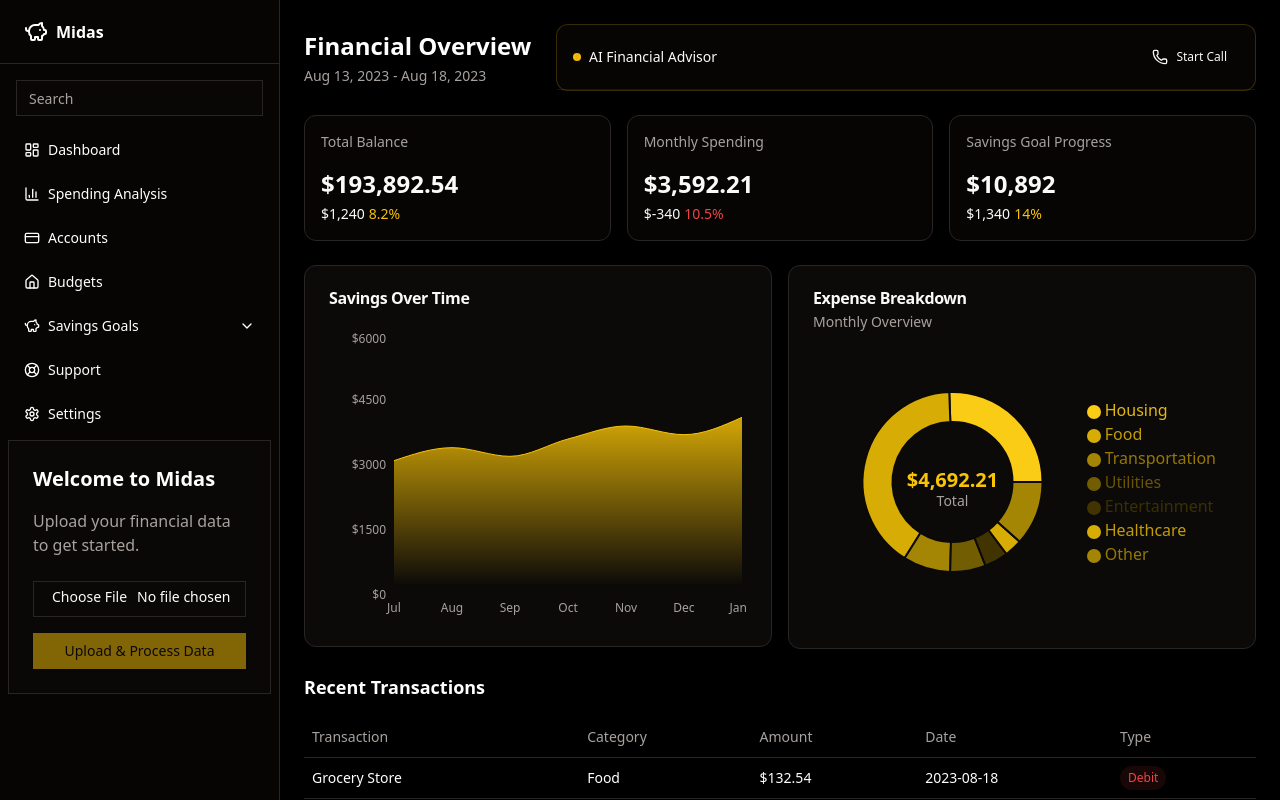
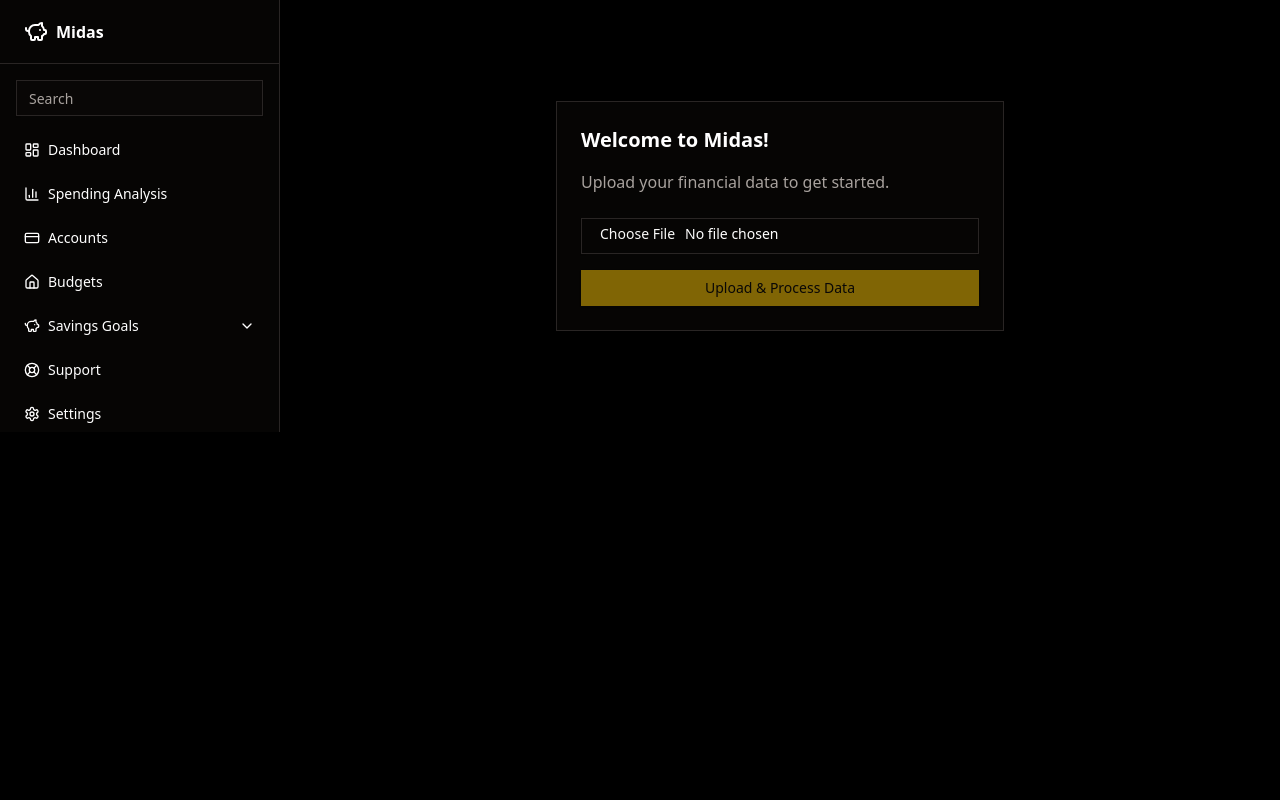
Before and after one commit to nealsshah/midas, a Next.js app: page / in a window 1280 px wide. Shown: the top 800 px of the page. Built offline with nearby package versions, Linux system fonts and the light colour scheme.

Commit message:
updated loading state

```diff
--- a/app/page.tsx
+++ b/app/page.tsx
@@ -1,27 +1,31 @@
 "use client";
 
-import { useState, useEffect } from "react";
-import { Button } from "@/components/ui/button"
-import { Card } from "@/components/ui/card"
-import { Input } from "@/components/ui/input"
-import { MetricsCard } from "@/components/metrics-card"
-import { TransactionTable } from "@/components/vault-table"
-import { AIAdvisorCall } from "@/components/ai-advisor-call"
-import { BarChart3, ChevronDown, CreditCard, Home, LayoutDashboard, LifeBuoy, PiggyBank, Settings } from "lucide-react"
-import { ExpensePieChart } from "@/components/expense-pie-chart"
-import { SavingsGraph } from "@/components/savings-graph"
-import financialData from "@/finances.json"
+import { useState } from "react";
+import { Button } from "@/components/ui/button";
+import { Card } from "@/components/ui/card";
+import { Input } from "@/components/ui/input";
+import { MetricsCard } from "@/components/metrics-card";
+import { TransactionTable } from "@/components/vault-table";
+import { AIAdvisorCall } from "@/components/ai-advisor-call";
+import {
+  BarChart3,
+  ChevronDown,
+  CreditCard,
+  Home,
+  LayoutDashboard,
+  LifeBuoy,
+  PiggyBank,
+  Settings,
+} from "lucide-react";
+import { ExpensePieChart } from "@/components/expense-pie-chart";
+import { SavingsGraph } from "@/components/savings-graph";
+import financialData from "@/finances.json";
 import { FinancialDataUploader } from "@/components/FinancialDataUploader";
 import { Skeleton } from "@/components/ui/skeleton";
 
 export default function Page() {
   const [isLoading, setIsLoading] = useState(false);
   const [hasData, setHasData] = useState(false);
-
-  useEffect(() => {
-    // Check if financial data exists and has content
-    setHasData(financialData && financialData.overview !== undefined);
-  }, []);
 
   const handleProcessingStart = () => {
     setIsLoading(true);
@@ -30,7 +34,6 @@ export default function Page() {
   const handleProcessingComplete = () => {
     setIsLoading(false);
     setHasData(true);
-    window.location.reload(); // Reload to get new financial data
   };
 
   const handleReset = async () => {
@@ -59,43 +62,81 @@ export default function Page() {
             <Input placeholder="Search" className="bg-background/50" />
           </div>
           <nav className="space-y-2 px-2">
-            <Button variant="ghost" className="w-full justify-start gap-2 hover:bg-primary/10 hover:text-primary">
+            <Button
+              variant="ghost"
+              className="w-full justify-start gap-2 hover:bg-primary/10 hover:text-primary"
+            >
               <LayoutDashboard className="h-4 w-4" />
               Dashboard
             </Button>
-            <Button variant="ghost" className="w-full justify-start gap-2 hover:bg-primary/10 hover:text-primary">
+            <Button
+              variant="ghost"
+              className="w-full justify-start gap-2 hover:bg-primary/10 hover:text-primary"
+            >
               <BarChart3 className="h-4 w-4" />
               Spending Analysis
             </Button>
-            <Button variant="ghost" className="w-full justify-start gap-2 hover:bg-primary/10 hover:text-primary">
+            <Button
+              variant="ghost"
+              className="w-full justify-start gap-2 hover:bg-primary/10 hover:text-primary"
+            >
               <CreditCard className="h-4 w-4" />
               Accounts
             </Button>
-            <Button variant="ghost" className="w-full justify-start gap-2 hover:bg-primary/10 hover:text-primary">
+            <Button
+              variant="ghost"
+              className="w-full justify-start gap-2 hover:bg-primary/10 hover:text-primary"
+            >
               <Home className="h-4 w-4" />
               Budgets
             </Button>
-            <Button variant="ghost" className="w-full justify-start gap-2 hover:bg-primary/10 hover:text-primary">
+            <Button
+              variant="ghost"
+              className="w-full justify-start gap-2 hover:bg-primary/10 hover:text-primary"
+            >
               <PiggyBank className="h-4 w-4" />
               Savings Goals
               <ChevronDown className="ml-auto h-4 w-4" />
             </Button>
-            <Button variant="ghost" className="w-full justify-start gap-2 hover:bg-primary/10 hover:text-primary">
+            <Button
+              variant="ghost"
+              className="w-full justify-start gap-2 hover:bg-primary/10 hover:text-primary"
+            >
               <LifeBuoy className="h-4 w-4" />
               Support
             </Button>
-            <Button variant="ghost" className="w-full justify-start gap-2 hover:bg-primary/10 hover:text-primary">
+            <Button
+              variant="ghost"
+              className="w-full justify-start gap-2 hover:bg-primary/10 hover:text-primary"
+            >
               <Settings className="h-4 w-4" />
               Settings
             </Button>
-            <FinancialDataUploader
-                  onProcessingStart={handleProcessingStart}
-                  onProcessingComplete={handleProcessingComplete}
-                />
+
           </nav>
         </aside>
         <main className="p-6">
-          {!hasData ? (
+          {isLoading ? (
+            // Dashboard in loading state: show skeleton loaders.
+            <>
+              <div className="mb-6">
+                <Skeleton className="h-[200px] w-full bg-gray-900 animate-pulse" />
+              </div>
+              <div className="grid gap-4 md:grid-cols-3">
+                <Skeleton className="h-[120px] bg-gray-900 animate-pulse" />
+                <Skeleton className="h-[120px] bg-gray-900 animate-pulse" />
+                <Skeleton className="h-[120px] bg-gray-900 animate-pulse" />
+              </div>
+              <div className="flex w-full gap-4 mt-6">
+                <Skeleton className="h-[300px] flex-1 bg-gray-900 animate-pulse" />
+                <Skeleton className="h-[300px] flex-1 bg-gray-900 animate-pulse" />
+              </div>
+              <div className="mt-6">
+                <Skeleton className="h-[400px] w-full bg-gray-900 animate-pulse" />
+              </div>
+            </>
+          ) : !hasData ? (
+            // No data & not loading: show the uploader
             <div className="h-full flex items-center justify-center">
               <div className="w-full max-w-md">
                 <FinancialDataUploader
@@ -104,30 +145,15 @@ export default function Page() {
                 />
               </div>
             </div>
-          ) : isLoading ? (
-            <>
-              <div className="mb-6">
-                <Skeleton className="h-[200px] w-full" />
-              </div>
-              <div className="grid gap-4 md:grid-cols-3">
-                <Skeleton className="h-[120px]" />
-                <Skeleton className="h-[120px]" />
-                <Skeleton className="h-[120px]" />
-              </div>
-              <div className="flex w-full gap-4 mt-6">
-                <Skeleton className="h-[300px] flex-1" />
-                <Skeleton className="h-[300px] flex-1" />
-              </div>
-              <div className="mt-6">
-                <Skeleton className="h-[400px] w-full" />
-              </div>
-            </>
           ) : (
+            // Data is available and not loading: show the populated dashboard.
             <>
               <div className="mb-6 flex items-center justify-between">
                 <div className="space-y-1">
                   <h1 className="text-2xl font-bold">Financial Overview</h1>
-    <div className="text-sm text-muted-foreground">Aug 13, 2023 - Aug 18, 2023</div>
+                  <div className="text-sm text-muted-foreground">
+                    Aug 13, 2023 - Aug 18, 2023
+                  </div>
                 </div>
                 <div className="w-[700px]">
                   <AIAdvisorCall className="border-primary" />
@@ -140,7 +166,7 @@ export default function Page() {
                   change={{
                     value: `$${financialData.overview.totalBalance.change.value.toLocaleString()}`,
                     percentage: `${financialData.overview.totalBalance.change.percentage}%`,
-                    isPositive: financialData.overview.totalBalance.change.isPositive
+                    isPositive: financialData.overview.totalBalance.change.isPositive,
                   }}
                   className="border-primary/20"
                 />
@@ -150,7 +176,7 @@ export default function Page() {
                   change={{
                     value: `$${financialData.overview.monthlySpending.change.value.toLocaleString()}`,
                     percentage: `${financialData.overview.monthlySpending.change.percentage}%`,
-                    isPositive: financialData.overview.monthlySpending.change.isPositive
+                    isPositive: financialData.overview.monthlySpending.change.isPositive,
                   }}
                   className="border-primary/20"
                 />
@@ -160,7 +186,7 @@ export default function Page() {
                   change={{
                     value: `$${financialData.overview.savingsGoal.change.value.toLocaleString()}`,
                     percentage: `${financialData.overview.savingsGoal.change.percentage}%`,
-                    isPositive: financialData.overview.savingsGoal.change.isPositive
+                    isPositive: financialData.overview.savingsGoal.change.isPositive,
                   }}
                   className="border-primary/20"
                 />
@@ -174,7 +200,9 @@ export default function Page() {
                 </div>
               </div>
               <div className="mt-6">
-                <h2 className="text-lg font-semibold mb-4">Recent Transactions</h2>
+                <h2 className="text-lg font-semibold mb-4">
+                  Recent Transactions
+                </h2>
                 <TransactionTable />
               </div>
             </>
@@ -182,5 +210,5 @@ export default function Page() {
         </main>
       </div>
     </div>
-  )
+  );
 }
--- a/components/FinancialDataUploader.tsx
+++ b/components/FinancialDataUploader.tsx
@@ -49,7 +49,7 @@ export function FinancialDataUploader({
 
   return (
     <div className="p-6 border rounded-lg bg-background/50 backdrop-blur">
-      <h3 className="text-xl font-semibold mb-4">Welcome to Midas</h3>
+      <h3 className="text-xl font-semibold mb-4">Welcome to Midas!</h3>
       <p className="text-muted-foreground mb-6">
         Upload your financial data to get started.
       </p>
--- a/components/ui/skeleton.tsx
+++ b/components/ui/skeleton.tsx
@@ -6,7 +6,8 @@ function Skeleton({
 }: React.HTMLAttributes<HTMLDivElement>) {
   return (
     <div
-      className={cn("animate-pulse rounded-md bg-muted/10", className)}
+      className={cn("bg-gray-900 animate-pulse", className)}
+      style={{ animationDuration: '2.5s' }}
       {...props}
     />
   )
--- a/finances.json
+++ b/finances.json
@@ -12,7 +12,7 @@
       "value": 3592.21,
       "change": {
         "value": -340,
-        "percentage": 10.5,
+        "percentage": -10.5,
         "isPositive": false
       }
     },
```
Also changed, not shown: 1 other file (tests, documents, lock files or other folders). Lines whose indentation alone changed are shown as unchanged.
